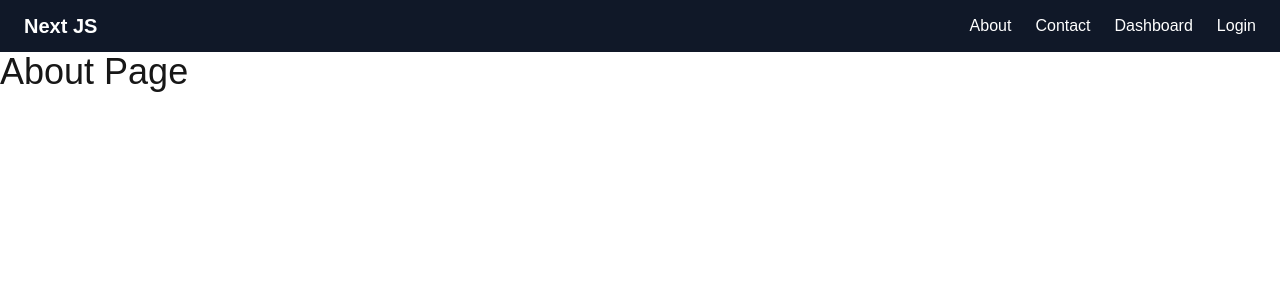
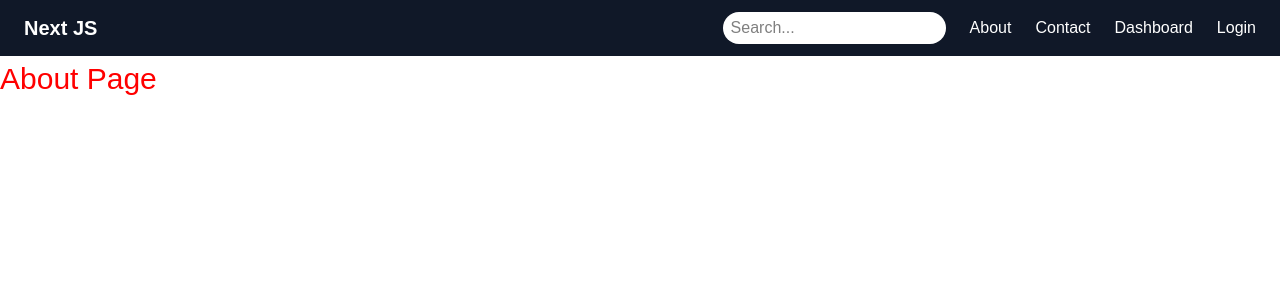
Before and after one commit to MdAfsarHossain/my-nextjs-project-1, a Next.js app: page /about in a window 1280 px wide. Shown: the top 300 px of the page. Built offline with nearby package versions, Linux system fonts and the light colour scheme.

Commit message:
feat: Built in css module support

```diff
--- /dev/null
+++ b/app/(commonLayout)/about/About.module.css
@@ -0,0 +1,4 @@
+.text_style {
+    color: red;
+    font-size: 30px;
+}
--- a/app/(commonLayout)/about/page.tsx
+++ b/app/(commonLayout)/about/page.tsx
@@ -1,7 +1,9 @@
+import styles from './About.module.css'
+
 const AboutPage = () => {
     return (
         <div>
-            <h1 className='text-4xl'>About Page</h1>
+            <h1 className={styles.text_style}>About Page</h1>
         </div>
     );
 };
--- /dev/null
+++ b/app/(commonLayout)/contact/Contact.module.css
@@ -0,0 +1,4 @@
+.text_style {
+    color: green;
+    font-size: 40px;
+}
--- a/app/(commonLayout)/contact/page.tsx
+++ b/app/(commonLayout)/contact/page.tsx
@@ -1,9 +1,9 @@
-import React from 'react';
+import styles from './Contact.module.css'
 
 const ContactPage = () => {
     return (
         <div>
-            <h1 className='text-4xl'>Contact Page</h1>
+            <h1 className={styles.text_style}>Contact Page</h1>
         </div>
     );
 };
--- a/components/Navbar.tsx
+++ b/components/Navbar.tsx
@@ -8,7 +8,8 @@
                 <Link href="/">Next JS</Link>
                 </div>
 
-            <div className="flex space-x-6">
+            <div className="flex justify-center items-center space-x-6">
+                <input className="bg-white rounded-2xl py-1 text-black px-2" placeholder="Search..."></input>
                 <Link href="/about" className="hover:text-gray-300">About</Link>
                 <Link href="/contact" className="hover:text-gray-300">Contact</Link>
                 <Link href="/dashboard" className="hover:text-gray-300">Dashboard</Link>
```
Also changed, not shown: app/(commonLayout)/template.tsx (renamed from app/(commonLayout)/layout.tsx).
